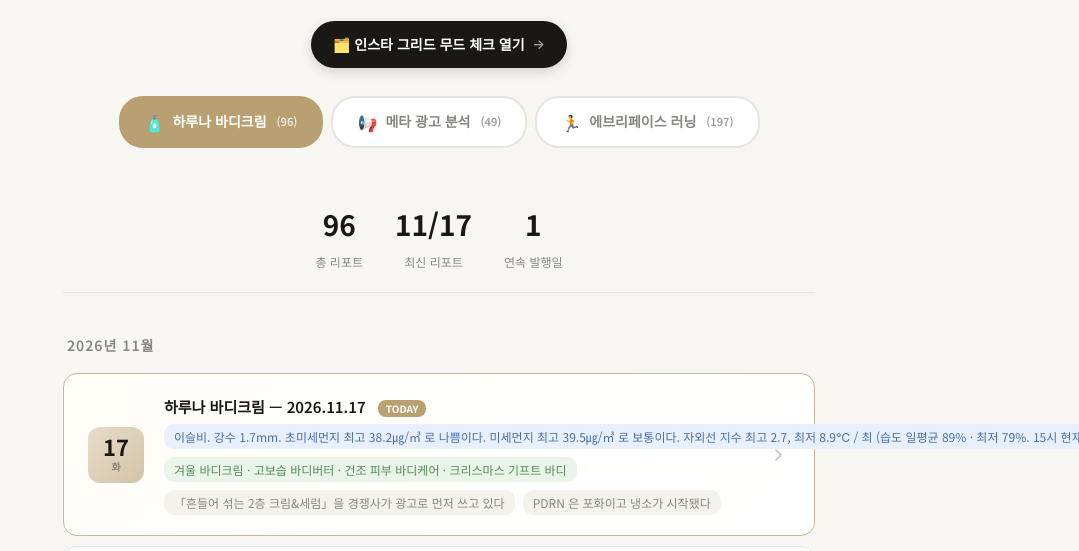
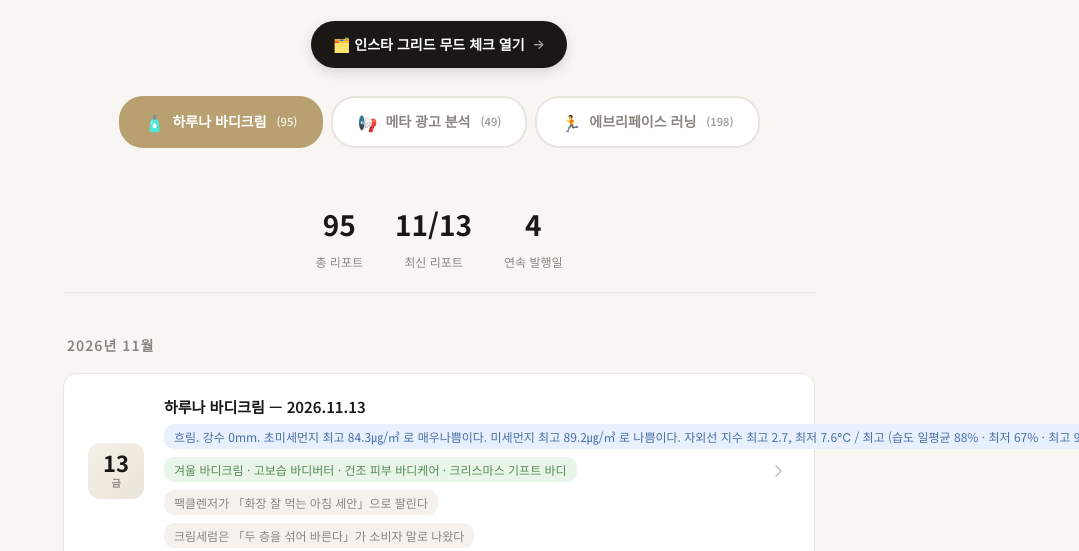
Before and after one commit to contentsTeamHaruna/haruna-daily-insights, a plain HTML site: page index.html in a window 1280 px wide. Shown: the part 401-952 px from the top of the page, without its empty margins (201-1280 px from the left). Drawn offline with Linux system fonts and the light colour scheme.

Commit message:
everypace daily: index.html

```diff
--- a/index.html
+++ b/index.html
@@ -186,7 +186,6 @@
       emoji: '🧴',
       color: '#b8a070',
       reports: [
-        { date:'2026-11-17', file:'haruna_daily_insights_20261117.html', weather:'이슬비. 강수 1.7mm. 초미세먼지 최고 38.2㎍/㎥ 로 나쁨이다. 미세먼지 최고 39.5㎍/㎥ 로 보통이다. 자외선 지수 최고 2.7, 최저 8.9℃ / 최 (습도 일평균 89% · 최저 79%. 15시 현재 )', season:'겨울 바디크림 · 고보습 바디버터 · 건조 피부 바디케어 · 크리스마스 기프트 바디', highlights:['「흔들어 섞는 2층 크림&세럼」을 경쟁사가 광고로 먼저 쓰고 있다','PDRN 은 포화이고 냉소가 시작됐다','가벼운 바디로션 사용자가 지금 이탈한다'] },
         { date:'2026-11-13', file:'haruna_daily_insights_20261113.html', weather:'흐림. 강수 0mm. 초미세먼지 최고 84.3㎍/㎥ 로 매우나쁨이다. 미세먼지 최고 89.2㎍/㎥ 로 나쁨이다. 자외선 지수 최고 2.7, 최저 7.6℃ / 최고 (습도 일평균 88% · 최저 67% · 최고 99%)', season:'겨울 바디크림 · 고보습 바디버터 · 건조 피부 바디케어 · 크리스마스 기프트 바디', highlights:['팩클렌저가 「화장 잘 먹는 아침 세안」으로 팔린다','크림세럼은 「두 층을 섞어 바른다」가 소비자 말로 나왔다','세안제는 「뽀득하면 당기고, 미끌하면 덜 씻긴다」 사이에 끼어 있다'] },
         { date:'2026-11-12', file:'haruna_daily_insights_20261112.html', weather:'흐림. 강수 0mm. 초미세먼지 최고 76.8㎍/㎥ 로 매우나쁨 경계다. 미세먼지 최고 87.1㎍/㎥ 로 나쁨이다. 자외선 지수 최고 3.4, 최저 5.7℃ /  (습도 일평균 87% · 최저 67% · 최고 99%)', season:'겨울 바디크림 · 고보습 바디버터 · 건조 피부 바디케어 · 크리스마스 기프트 바디', highlights:['세안 후 당김 발화가 오늘 렌즈 축 1위다','팩클렌저 리뷰에 「어정쩡하다」가 다시 나왔다','올리브영 4개 카테고리 1위가 하루 만에 바뀌었다'] },
         { date:'2026-11-11', file:'haruna_daily_insights_20261111.html', weather:'대체로 맑음. 강수 0mm. 초미세먼지 최고 시간대 63.6㎍/㎥ 로 나쁨 구간이다. 미세먼지 최고 68.5㎍/㎥ 는 보통이다. 자외선 지수 최고 3.6, 최저  (습도 일평균 82% · 최저 63% · 최고 95%)', season:'겨울 바디크림 · 고보습 바디버터 · 건조 피부 바디케어 · 크리스마스 기프트 바디', highlights:['팩클렌저 인스타 태그는 휩드 광고가 덮었다','세안 후 당김은 클렌저 리뷰의 기본 평가 축이 됐다','올리브영 바디 1위가 3일 연속 바뀐다'] },
@@ -345,6 +344,7 @@
       emoji: '🏃',
       color: '#4a9a6a',
       reports: [
+        { date:'2026-11-18', file:'everypace_daily_20261118.html', highlights:['러닝 — 장비는 <b>1년 뛰어 보고 연말 세일에</b> · 기록 도전은 페이스 계획과 2안을 짜는 재미 · 블프 세일이 열린 날이라 구매 인증이 상위를 덮었다','웰니스 — 달리기는 <b>5~10분부터, 대화할 수 있는 강도로</b>, 물은 땀만큼 · 정규 검색어 통과 0건 열이틀째','트렌드 — 을지로 지하보도 <b>퇴근 후 야간 러닝</b> 시범 · 안심귀가 스카우트는 집 앞이 아니라 원하는 지점까지'] },
         { date:'2026-11-17', file:'everypace_daily_20261117.html', highlights:['러닝 — 목표기록은 <b>지금 뛸 수 있는 기록으로</b> · 풀코스는 한 대회에 한 단계씩 · 하프 다음 날은 가볍게 30분, 이튿날은 쉬기','웰니스 — 워치 수면 점수보다 <b>아침의 개운함</b> · 100점 대신 80점짜리 운동 습관 · 지치면 멈추는 것도 계획이 된다','트렌드 — 100만 원 취미가 된 러닝과 <b>입문 비용 기준</b> · 달리기와 근력을 번갈아 하는 피트니스 레이스 · 정규 검색어 통과 0건 열하루째'] },
         { date:'2026-11-16', file:'everypace_daily_20261116.html', highlights:['러닝 — 급수대에선 <b>멈추지 말고 줄 밖으로</b> · 짐은 트럭 출발 20분 전 · 우비·젤은 통에 · 신발 추천은 나와 닮은 러너 것으로 · 하프는 운동 좀 한다고 뛰는 거리가 아니다','웰니스 — 수면 리듬의 기준은 <b>일어나는 시간</b> · 러닝머신 손잡이 잡으면 운동이 준다','트렌드 — 서울 마라톤 민원 <b>3년 새 7배</b> · 효과보다 위로를 사는 자세교정 인형 · 정규 검색어 통과 0건 열흘째'] },
         { date:'2026-11-15', file:'everypace_daily_20261115.html', highlights:['러닝 — 도심 대회 화장실은 <b>한두 정거장 밖에서</b> · 오르막은 페이스 말고 힘으로 · 자전거도로 코스는 좁다 · 비 오는 주말 장거리','웰니스 — 밤 11시에 자려면 <b>커피는 오후 3시까지</b> · 운동은 의지보다 동선 · 무릎 바깥쪽이 아프면 거리 채우지 말기','트렌드 — 하객에게 <b>사진은 찍지 마세요</b> · 연말 남은 연차 다 쓰라의 속사정 · 정규 검색어 통과 0건 아흐레째'] },
```
